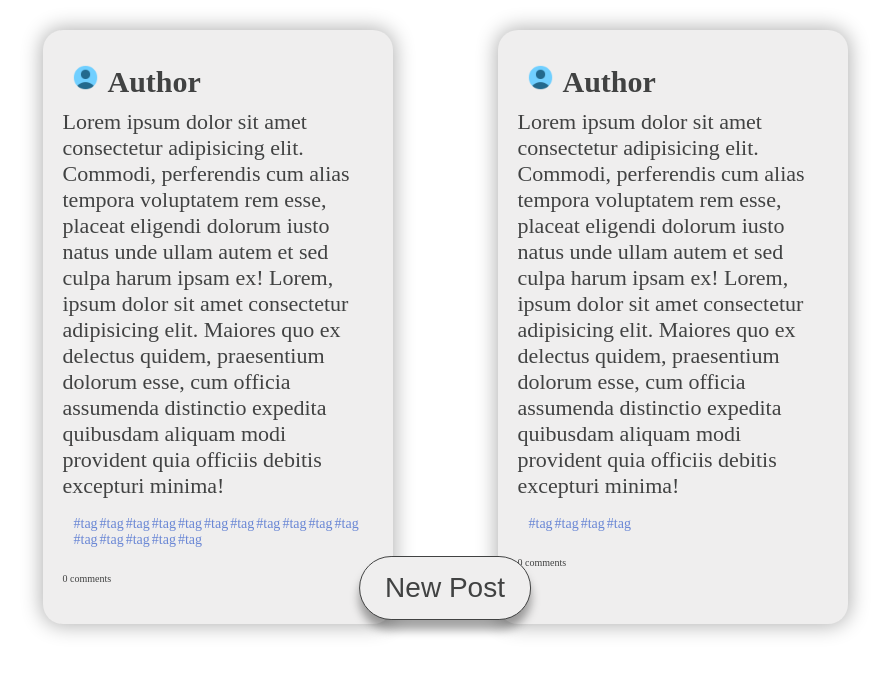
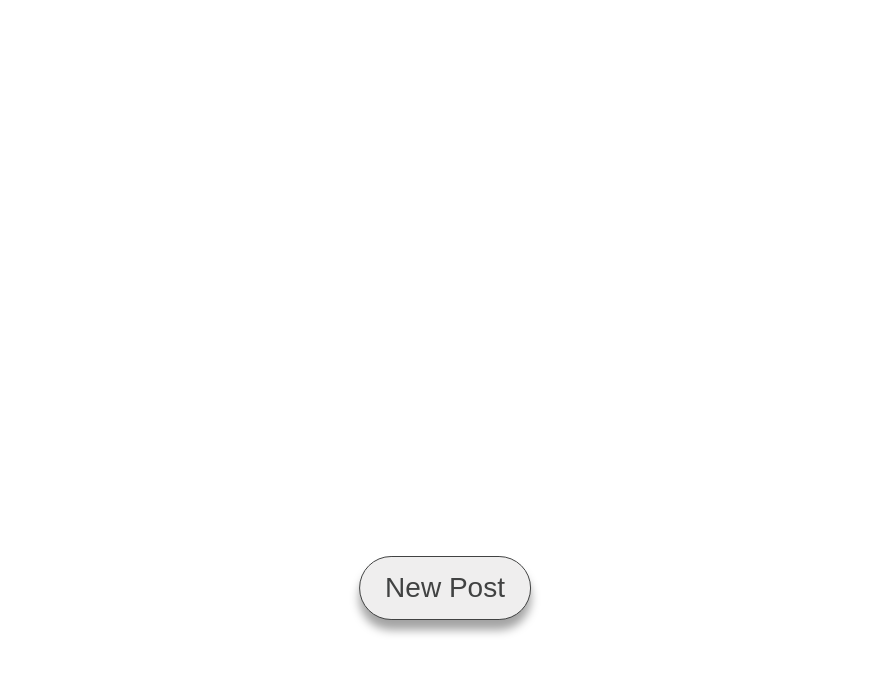
Before and after one commit to alangaurav/csocial, a Django app: page / in a window 1280 px wide. Shown: the part 100-775 px from the top of the page, without its empty margins (195-1085 px from the left). Run offline with Django 5.2, Linux system fonts and the light colour scheme; the visitor is signed in with stand-in values (Sample User, id 1); data that the repository does not hold is empty.

Commit message:
Community: Templates: Clean up static content
Signed-off-by: Alan Gaurav <alangaurav@gmail.com>

```diff
--- a/community/templates/posts.html
+++ b/community/templates/posts.html
@@ -21,62 +21,6 @@
             </div>
         </div>
         {% endfor %}
-        <div class="post-container">
-            <div class="post-container-author">
-                <img src="{% static 'assets/user.png' %}" alt="" class="post-container-author-image">
-                Author
-            </div>
-            <div class="post-container-content">Lorem ipsum dolor sit amet consectetur adipisicing elit. Commodi,
-                perferendis cum alias tempora voluptatem rem esse, placeat eligendi dolorum iusto natus unde ullam autem
-                et sed culpa harum ipsam ex!
-                Lorem, ipsum dolor sit amet consectetur adipisicing elit. Maiores quo ex delectus quidem, praesentium
-                dolorum esse, cum officia assumenda distinctio expedita quibusdam aliquam modi provident quia officiis
-                debitis excepturi minima!
-            </div>
-            <div class="post-container-tags">
-                <a>#tag</a>
-                <a>#tag</a>
-                <a>#tag</a>
-                <a>#tag</a>
-                <a>#tag</a>
-                <a>#tag</a>
-                <a>#tag</a>
-                <a>#tag</a>
-                <a>#tag</a>
-                <a>#tag</a>
-                <a>#tag</a>
-                <a>#tag</a>
-                <a>#tag</a>
-                <a>#tag</a>
-                <a>#tag</a>
-                <a>#tag</a>
-            </div>
-            <div class="post-container-comments">
-                0 comments
-            </div>
-        </div>
-        <div class="post-container">
-            <div class="post-container-author">
-                <img src="{% static 'assets/user.png' %}" alt="" class="post-container-author-image">
-                Author
-            </div>
-            <div class="post-container-content">Lorem ipsum dolor sit amet consectetur adipisicing elit. Commodi,
-                perferendis cum alias tempora voluptatem rem esse, placeat eligendi dolorum iusto natus unde ullam autem
-                et sed culpa harum ipsam ex!
-                Lorem, ipsum dolor sit amet consectetur adipisicing elit. Maiores quo ex delectus quidem, praesentium
-                dolorum esse, cum officia assumenda distinctio expedita quibusdam aliquam modi provident quia officiis
-                debitis excepturi minima!
-            </div>
-            <div class="post-container-tags">
-                <a>#tag</a>
-                <a>#tag</a>
-                <a>#tag</a>
-                <a>#tag</a>
-            </div>
-            <div class="post-container-comments">
-                0 comments
-            </div>
-        </div>
     </div>
     <div class="modal" id="modal">
         <!-- <span class="close-button" onclick="closeModal()">&times;</span> -->
```
